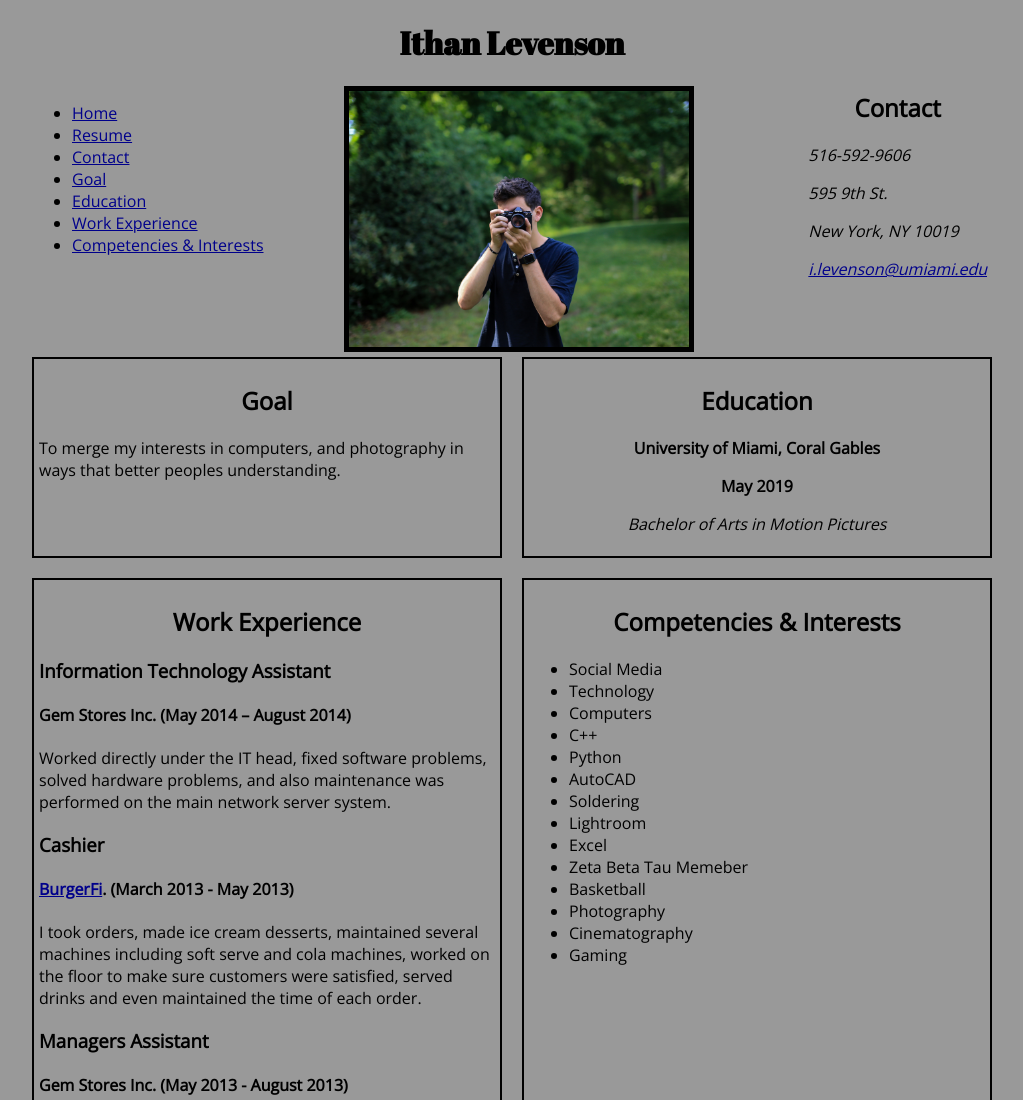
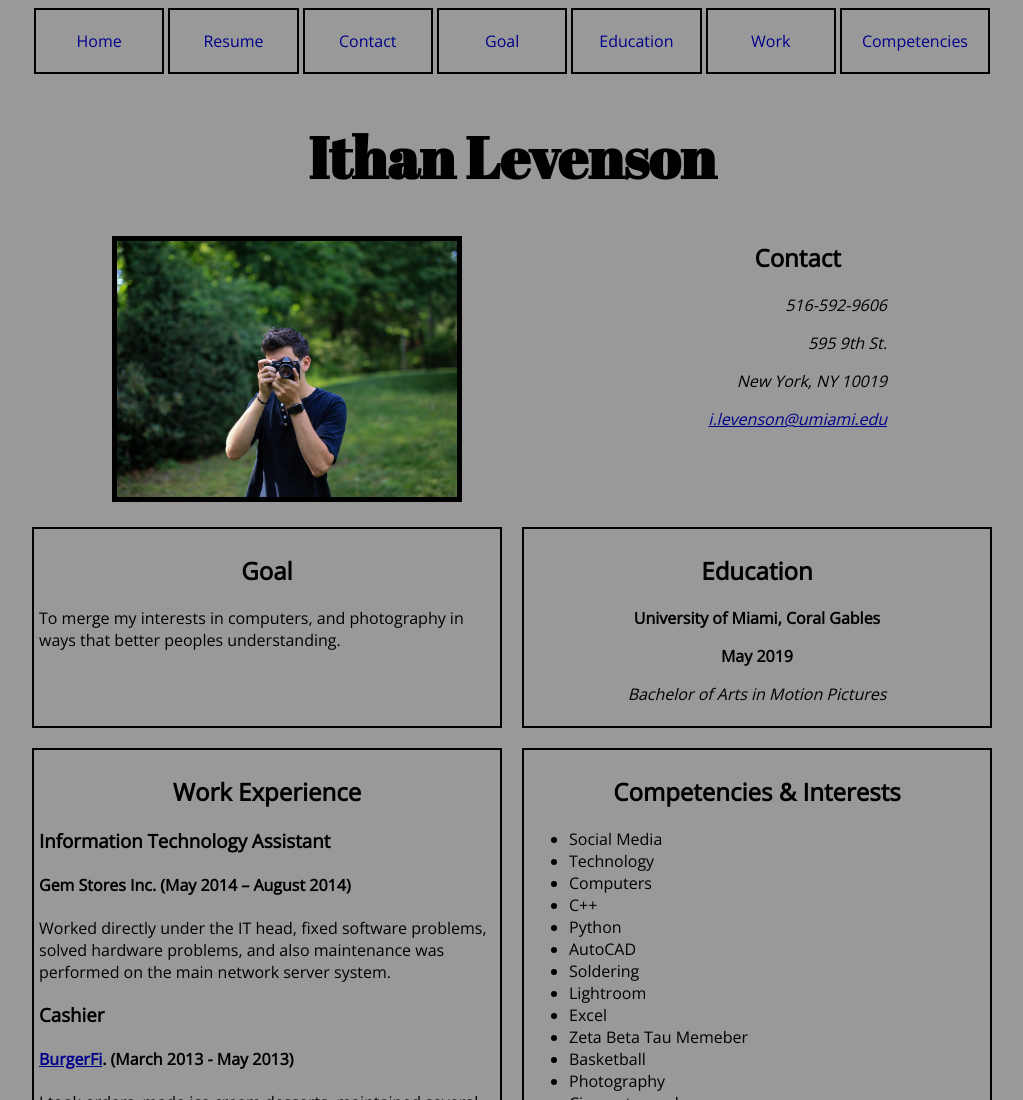
Before and after one commit to ithanlevenson/ithanlevenson.github.io, a plain HTML site: page resume.html in a window 1280 px wide. Shown: the top 1100 px of the page, without its empty margins (128-1151 px from the left). Drawn offline with nearby package versions, Linux system fonts and the light colour scheme.

Commit message:
cleaning up, nav fix

```diff
--- a/css/master.css
+++ b/css/master.css
@@ -13,7 +13,14 @@
 
 h1{
   text-align: center;
+  display:block;
+  width: 100%;
+  padding-top: 50px;
+  padding: 40px 0;
+  margin: 0;
   font-family: 'Abril Fatface', cursive;
+  float: left;
+  font-size: 58px;
 }
 
 body{
@@ -26,14 +33,10 @@ section{
   padding: 5px;
 }
 
-nav{
-  display:inline-block;
-  float: left;
-}
-
 #pic{
   margin-left: 80px;
   border: 5px solid black;
+  margin-bottom: 20px;
 }
 
 #contact{
@@ -43,6 +46,8 @@ nav{
   margin-left: 100px; */
   float: right;
   border:0;
+  margin-right: 100px;
+  text-align: right;
 }
 
 #contact h2{
@@ -76,3 +81,40 @@ a:visited{
 a:active{
   color: white;
 }
+
+nav{
+  color:white;
+}
+
+nav ul {
+    list-style-type: none;
+    margin: 0;
+    padding: 0;
+    overflow: hidden;
+    display: fixed;
+    position: 0;
+    width: 100%;
+    display:grid;
+    grid-template-columns: repeat(7,1fr);
+    grid-template-rows: 50px;
+    padding-bottom: 20px;
+}
+
+nav li {
+    float: left;
+
+}
+
+nav li a {
+    display: block;
+    text-align: center;
+    padding: 20px;
+    text-decoration: none;
+    border: 2px solid black;
+    margin: 0 2px;
+}
+
+nav li a:hover {
+    background-color: #111;
+    color:white;
+}
--- a/resume.html
+++ b/resume.html
@@ -10,7 +10,6 @@
 <body>
   <div id="wrapper">
     <header>
-      <h1>Ithan Levenson</h1>
       <nav>
         <ul>
           <li><a href="index.html">Home</a></li>
@@ -18,10 +17,11 @@
           <li><a href="#contact">Contact</a></li>
           <li><a href="#goal">Goal</a></li>
           <li><a href="#education">Education</a></li>
-          <li><a href="#work">Work Experience</a></li>
-          <li><a href="#competencies">Competencies &amp; Interests</a></li>
+          <li><a href="#work">Work</a></li>
+          <li><a href="#competencies">Competencies</a></li>
         </ul>
       </nav>
+      <h1>Ithan Levenson</h1>
       <img id="pic"src="img/ithan.jpg" alt="Ithan Levenson" height="256" width="340"/>
       <section id="contact">
         <h2>Contact</h2>
```
